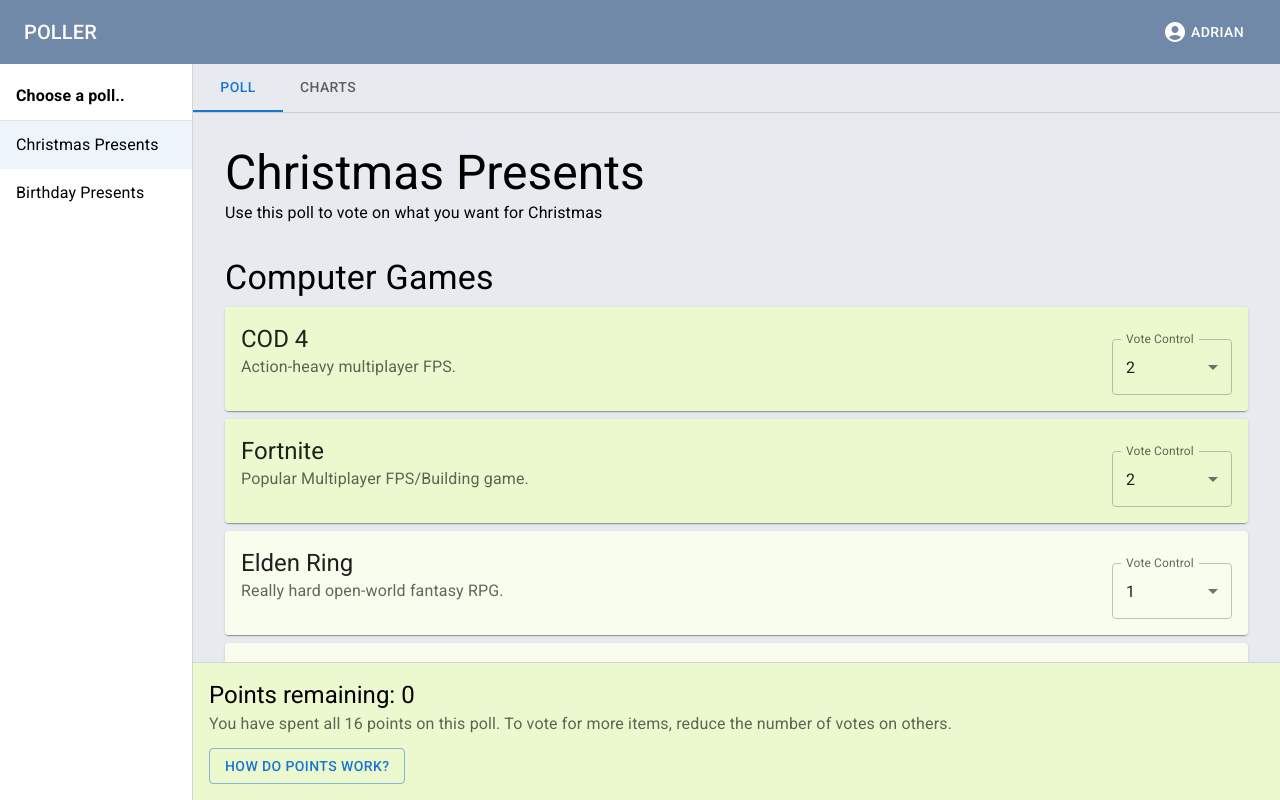
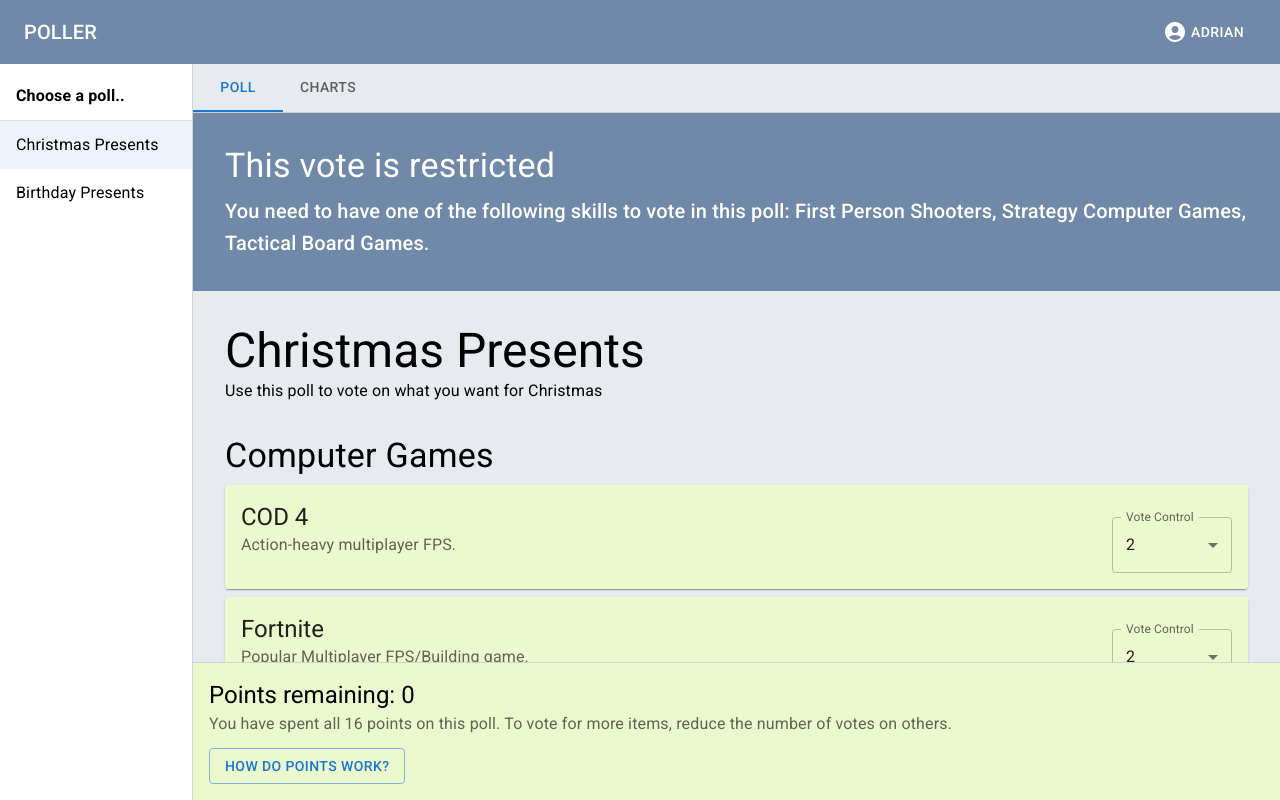
Before and after one commit to adybaby/poller, a React (Create React App) app: page / in a window 1280 px wide. Shown: the top 800 px of the page. Built offline with nearby package versions, Linux system fonts and the light colour scheme.

Commit message:
updating restricted voting msg

```diff
--- a/src/components/poll/Poll.js
+++ b/src/components/poll/Poll.js
@@ -21,29 +21,33 @@ export default function Poll() {
     }
   }, [currentUser, currentPoll]);
 
-  const notAllowedMessage = () =>
-    currentPoll.requiredSkills.length == 1
-      ? 'You need to have the ' +
-        skills.find(skill => skill.id == currentPoll.requiredSkills[0]).name +
-        ' skill to vote in this poll.'
-      : 'You need to have one of the following skills to vote in this poll: ' +
-        currentPoll.requiredSkills
-          .map(skillId => skills.find(skill => skill.id == skillId).name)
-          .join(', ') +
-        '. ';
-
   return typeof currentPoll == 'undefined' ? (
     <div>Loading..</div>
   ) : (
     <div>
-      {!allowedToVote ? (
-        <div className="not-allowed-to-vote-banner">
-          <Typography variant="h4">You can&apos;t vote in this poll</Typography>
+      {currentPoll.requiredSkills.length == 0 ? null : (
+        <div className="vote-restrictions-banner">
+          <Typography variant="h4">
+            {allowedToVote
+              ? 'This vote is restricted'
+              : 'You cannot vote in this poll'}
+          </Typography>
           <Typography sx={{ marginTop: 1 }} variant="h6">
-            {notAllowedMessage()}
+            {currentPoll.requiredSkills.length == 1
+              ? 'You need to have the ' +
+                skills.find(skill => skill.id == currentPoll.requiredSkills[0])
+                  .name +
+                ' skill to vote in this poll.'
+              : 'You need to have one of the following skills to vote in this poll: ' +
+                currentPoll.requiredSkills
+                  .map(
+                    skillId => skills.find(skill => skill.id == skillId).name
+                  )
+                  .join(', ') +
+                '. '}
           </Typography>
         </div>
-      ) : null}
+      )}
       <div className="poll-container">
         <div className="poll-title">
           <Typography variant="h3" key={currentPoll.id}>
--- a/src/styles/styles.css
+++ b/src/styles/styles.css
@@ -24,7 +24,7 @@
   margin: 0 2em 20em 2em;
 }
 
-.not-allowed-to-vote-banner {
+.vote-restrictions-banner {
   display: flex;
   flex-flow: column wrap;
   padding: 2em;
```
